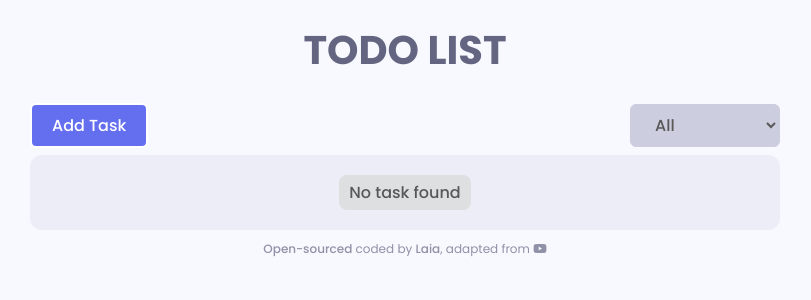
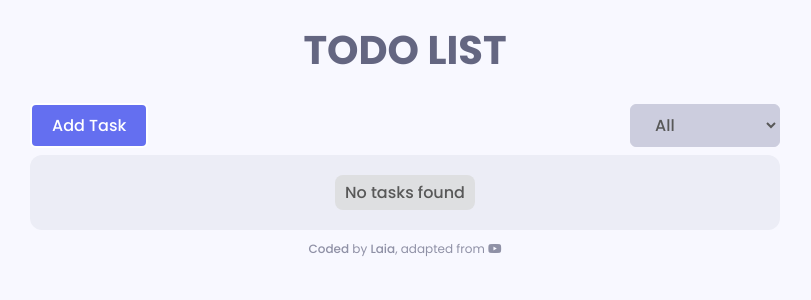
Before and after one commit to LaiaCastilla/todo-app, a React (Create React App) app: page / in a window 1280 px wide. Shown: the top 300 px of the page, without its empty margins (235-1046 px from the left). Built offline with nearby package versions, Linux system fonts and the light colour scheme.

Commit message:
SEO friendly

```diff
--- a/public/index.html
+++ b/public/index.html
@@ -6,7 +6,7 @@
   <link rel="icon" href="%PUBLIC_URL%/favicon.ico" />
   <meta name="viewport" content="width=device-width, initial-scale=1" />
   <meta name="theme-color" content="#000000" />
-  <meta name="description" content="Web site created using create-react-app" />
+  <meta name="description" content="Todo application to keep track of all your tasks and their status. This web application was created by Laia using React.js." />
   <link rel="apple-touch-icon" href="%PUBLIC_URL%/logo192.png" />
   <!--
       manifest.json provides metadata used when your web app is installed on a
--- a/src/App.js
+++ b/src/App.js
@@ -22,24 +22,27 @@ function App() {
               href="https://github.com/LaiaCastilla/todo-app"
               target="_blank"
               rel="noreferrer"
+              title="Check this app's code"
             >
-              Open-sourced
+            Coded
             </a>{" "}
-            coded by{" "}
+            by{" "}
             <a
               className={style.app__footer__link}
               href="https://laiacastilla.com"
               target="_blank"
               rel="noreferrer"
+              title="Visit my portfolio"
             >
               Laia
-            </a>,{" "}
-            adapted from{" "}
+            </a>
+            , adapted from{" "}
             <a
               className={style.app__footer__link}
               href="https://www.youtube.com/watch?v=W0Uf_xu350k"
               target="_blank"
               rel="noreferrer"
+              title="This is the tutorial I followed"
             >
               <i className="fa-brands fa-youtube"></i>
             </a>
--- a/src/components/AppContent.js
+++ b/src/components/AppContent.js
@@ -46,7 +46,7 @@ return item.status === filterStatus;
       <AnimatePresence>
       {filteredTodoList && filteredTodoList.length > 0 ?
         filteredTodoList.map((todo)=><TodoItem key={todo.id} todo={todo}/>)
-      : <motion.p className={style.emptyText} variants={child}>No task found</motion.p>}
+      : <motion.p className={style.emptyText} variants={child}>No tasks found</motion.p>}
       </AnimatePresence>
     </motion.div>
   )
--- a/src/components/AppHeader.js
+++ b/src/components/AppHeader.js
@@ -26,6 +26,7 @@ function AppHeader() {
         onKeyDown={() => setModalOpen(true)}
       >
         <Button
+          title="Add a task to your todo list"
           variant="primary"
           onClick={() => setModalOpen(true)}
           onKeyDown={() => setModalOpen(true)}
@@ -33,7 +34,12 @@ function AppHeader() {
           Add Task
         </Button>
       </span>
-      <SelectButton id="status" value={filterStatus} onChange={upateFilter}>
+      <SelectButton
+        id="status"
+        value={filterStatus}
+        onChange={upateFilter}
+        title="Filter your tasks"
+      >
         <option value="all">All</option>
         <option value="pending">Pending</option>
         <option value="in progress">In progress</option>
--- a/src/components/Button.js
+++ b/src/components/Button.js
@@ -8,9 +8,12 @@ const buttonTypes={
   secondary:"secondary",
 }
 
-function Button({type, variant, children, ...rest }) {
+function Button({type, variant, children,title, ...rest }) {
   return (
     <button
+
+    title={title}
+
       className={getClasses([
         style.button,
         style[`button--${buttonTypes[variant]}`],
@@ -22,9 +25,9 @@ function Button({type, variant, children, ...rest }) {
   );
 }
 
-function SelectButton({children, id, ...rest}){
+function SelectButton({children, id,title, ...rest}){
   return(
-    <select className={getClasses([style.button,style.button__select])} {...rest}>{children}</select>
+    <select className={getClasses([style.button,style.button__select])} {...rest} title={title}>{children}</select>
   )
 }
 export {SelectButton}
--- a/src/components/TodoItem.js
+++ b/src/components/TodoItem.js
@@ -52,7 +52,7 @@ useEffect(()=>{
     <div>
       <motion.div className={style.item} variants={child}>
         <div className={style.todoDetails}>
-          <CheckButton checked={checked} handleCheck={handleCheck}/>
+          <CheckButton checked={checked} handleCheck={handleCheck} />
           <div className={style.texts}>
             <p
               className={getClasses([
@@ -72,6 +72,7 @@ useEffect(()=>{
             className={style.icon}
             onClick={handleDelete}
             onKeyDown={handleDelete}
+            title="Delete this task"
             role="button"
             tabIndex={0}
           >
@@ -81,6 +82,7 @@ useEffect(()=>{
             className={style.icon}
             onClick={handleEdit}
             onKeyDown={handleEdit}
+            title='Edit this task'
             role="button"
             tabIndex={0}
           >
--- a/src/components/TodoModal.js
+++ b/src/components/TodoModal.js
@@ -123,6 +123,7 @@ function TodoModal({type,modalOpen,setModalOpen,todo}) {
               <label htmlFor="title">
                 Title
                 <input
+                  autoFocus="on"
                   type="text"
                   id="title"
                   value={title}
@@ -143,7 +144,7 @@ function TodoModal({type,modalOpen,setModalOpen,todo}) {
                 </select>
               </label>
               <div className={style.buttonContainer}>
-                <Button type="submit" variant="primary">
+                <Button type="submit" variant="primary" title="Add task to your todo list">
                   {type === "edit" ? "Edit" : "Add"} Task
                 </Button>
                 {/* I need to put this span with these options for it to work (???) */}
@@ -152,7 +153,7 @@ function TodoModal({type,modalOpen,setModalOpen,todo}) {
                   onKeyDown={() => setModalOpen(false)}
                   tabIndex={0}
                 >
-                  <Button type="button" variant="secondary">
+                  <Button type="button" variant="secondary" title="Cancel this addition">
                     Cancel
                   </Button>
                 </span>
```
